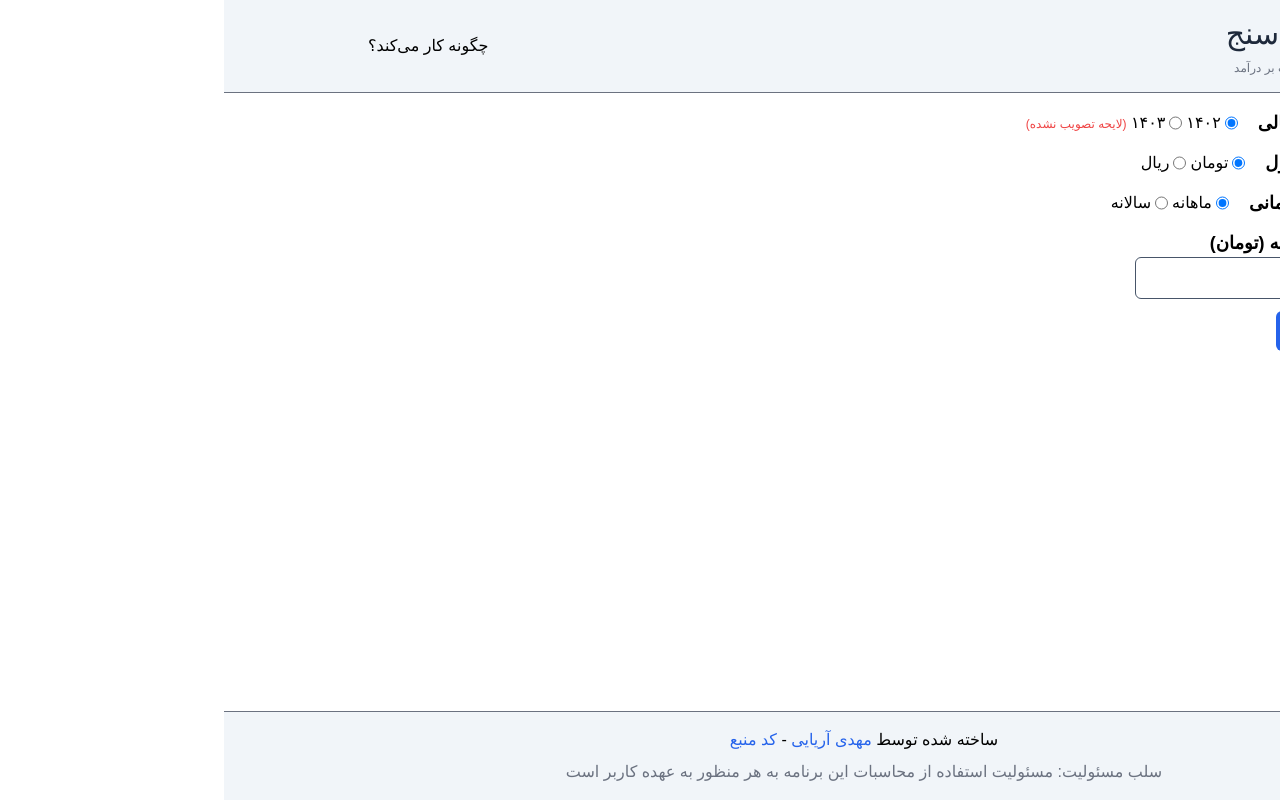
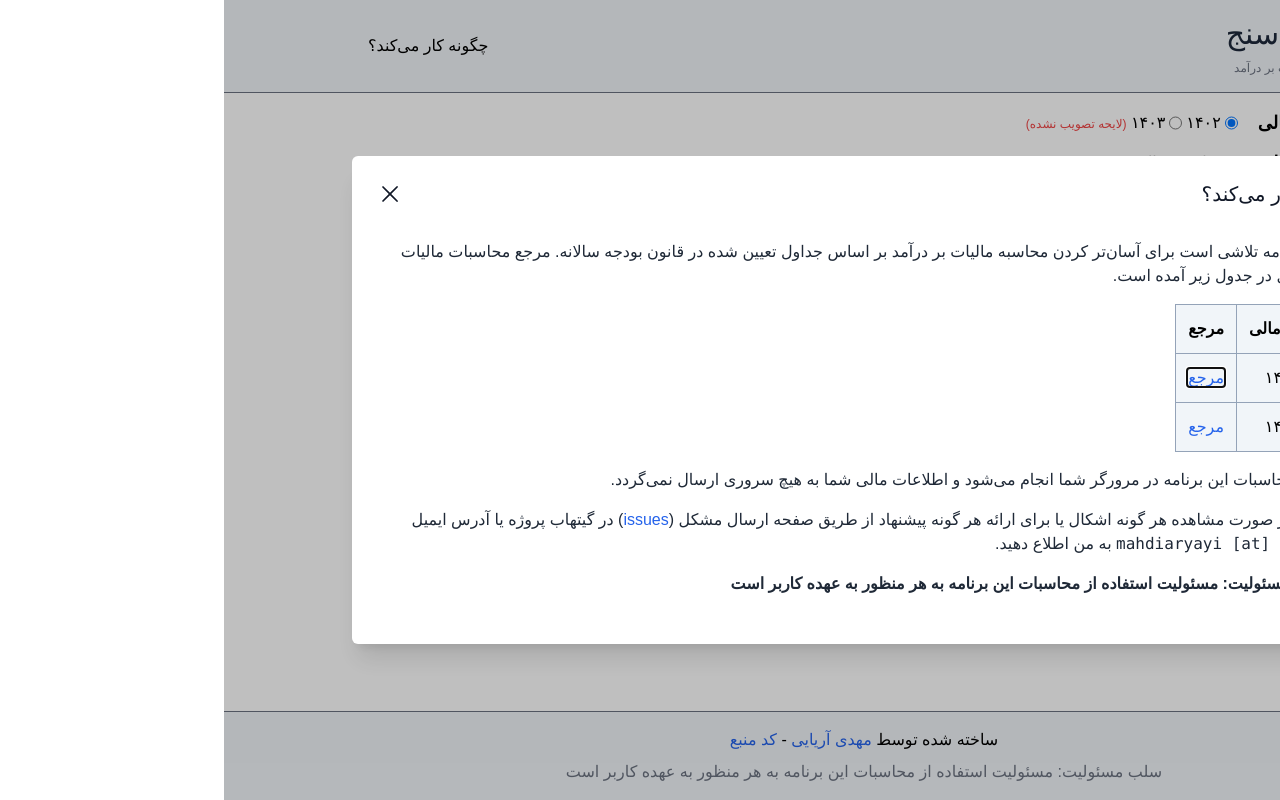
Before and after one commit to maryayi/tax-calculator, a React (Vite) app: page / in a window 1280 px wide. Both pictures are taken after a click on the item "چگونه کار می‌کند؟". Built offline with nearby package versions, Linux system fonts and the light colour scheme; a small style sheet from the web is missing.

Commit message:
feat: added how it works content

```diff
--- a/src/components/HeaderLinks.tsx
+++ b/src/components/HeaderLinks.tsx
@@ -1,8 +1,54 @@
+import { useState } from 'react';
+import { DISCLAIMER_MESSAGE } from '../constants';
+import Link from './Link';
+import Modal from './Modal';
+import ReferencesTable from './ReferencesTable';
+
 function HeaderLinks() {
+  const [isModalOpen, setIsModalOpen] = useState(false);
+
   return (
-    <ul className="flex gap-4 list-none items-center">
-      <li className="cursor-pointer">چگونه کار می‌کند؟</li>
-    </ul>
+    <>
+      <ul className="flex gap-4 list-none items-center">
+        <li className="cursor-pointer" onClick={() => setIsModalOpen(true)}>
+          چگونه کار می‌کند؟
+        </li>
+      </ul>
+      <Modal
+        isOpen={isModalOpen}
+        onClose={() => setIsModalOpen(false)}
+        title="چگونه کار می‌کند؟"
+      >
+        <div className="flex flex-col items-start gap-4">
+          <p className="text-right text-base text-gray-800">
+            این برنامه تلاشی است برای آسان‌تر کردن محاسبه مالیات بر درآمد بر
+            اساس جداول تعیین شده در قانون بودجه سالانه. مرجع محاسبات مالیات هر
+            سال در جدول زیر آمده است.
+          </p>
+          <ReferencesTable />
+          <p className="text-right text-base text-gray-800">
+            تمام محاسبات این برنامه در مرورگر شما انجام می‌شود و اطلاعات مالی
+            شما به هیچ سروری ارسال نمی‌گردد.
+          </p>
+          <p className="text-right text-base text-gray-800">
+            لطفا در صورت مشاهده هر گونه اشکال یا برای ارائه هر گونه پیشنهاد از
+            طریق صفحه ارسال مشکل (
+            <Link
+              target="_blank"
+              href="https://github.com/maryayi/tax-calculator/issues"
+            >
+              issues
+            </Link>
+            ) در گیتهاب پروژه یا آدرس ایمیل{' '}
+            <pre className="inline">mahdiaryayi [at] gmail</pre> به من اطلاع
+            دهید.
+          </p>
+          <p className="text-center font-bold text-base text-gray-800">
+            {DISCLAIMER_MESSAGE}
+          </p>
+        </div>
+      </Modal>
+    </>
   );
 }
 
--- /dev/null
+++ b/src/components/ReferencesTable.tsx
@@ -0,0 +1,38 @@
+import { twMerge } from 'tailwind-merge';
+import rules from '../core/rules';
+import { convertToPersianNumbers } from '../utils';
+import Link from './Link';
+
+function ReferencesTable() {
+  const tableData = Object.entries(rules).map(([year, { reference }]) => ({
+    year,
+    reference,
+  }));
+
+  return (
+    <table className="border-collapse border border-slate-400 bg-slate-100">
+      <tr>
+        <th className="border border-slate-400 p-3 font-bold text-center">
+          سال مالی
+        </th>
+        <th className="border border-slate-400 p-3 font-bold text-center">
+          مرجع
+        </th>
+      </tr>
+      {tableData.map(({ reference, year }, index: number) => (
+        <tr key={index}>
+          <td className="border border-slate-400 p-3 text-center">
+            {convertToPersianNumbers(year, { useGrouping: false })}
+          </td>
+          <td className={twMerge('border border-slate-400 p-3 text-center')}>
+            <Link href={reference} target="_blank" rel="noopener noreferrer">
+              مرجع
+            </Link>
+          </td>
+        </tr>
+      ))}
+    </table>
+  );
+}
+
+export default ReferencesTable;
```
